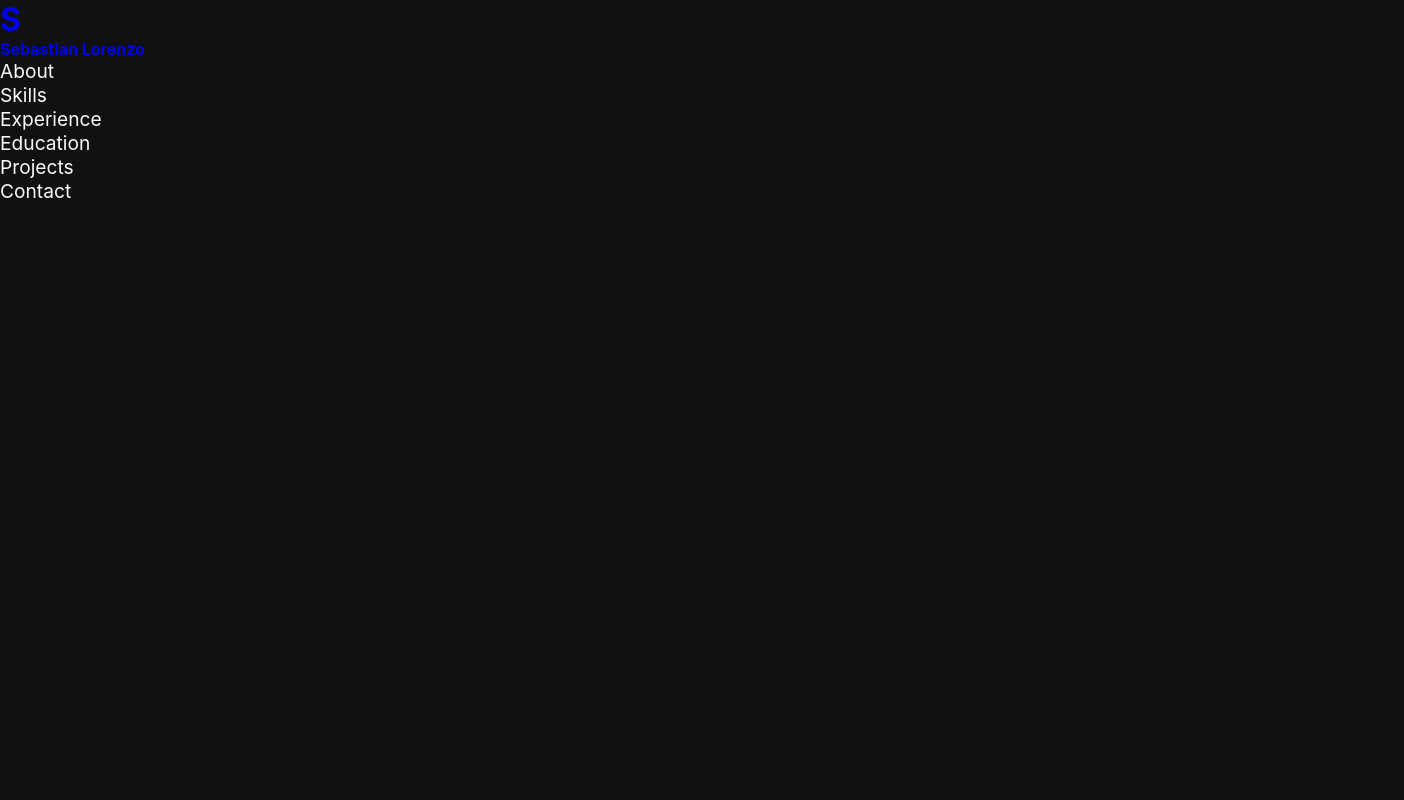
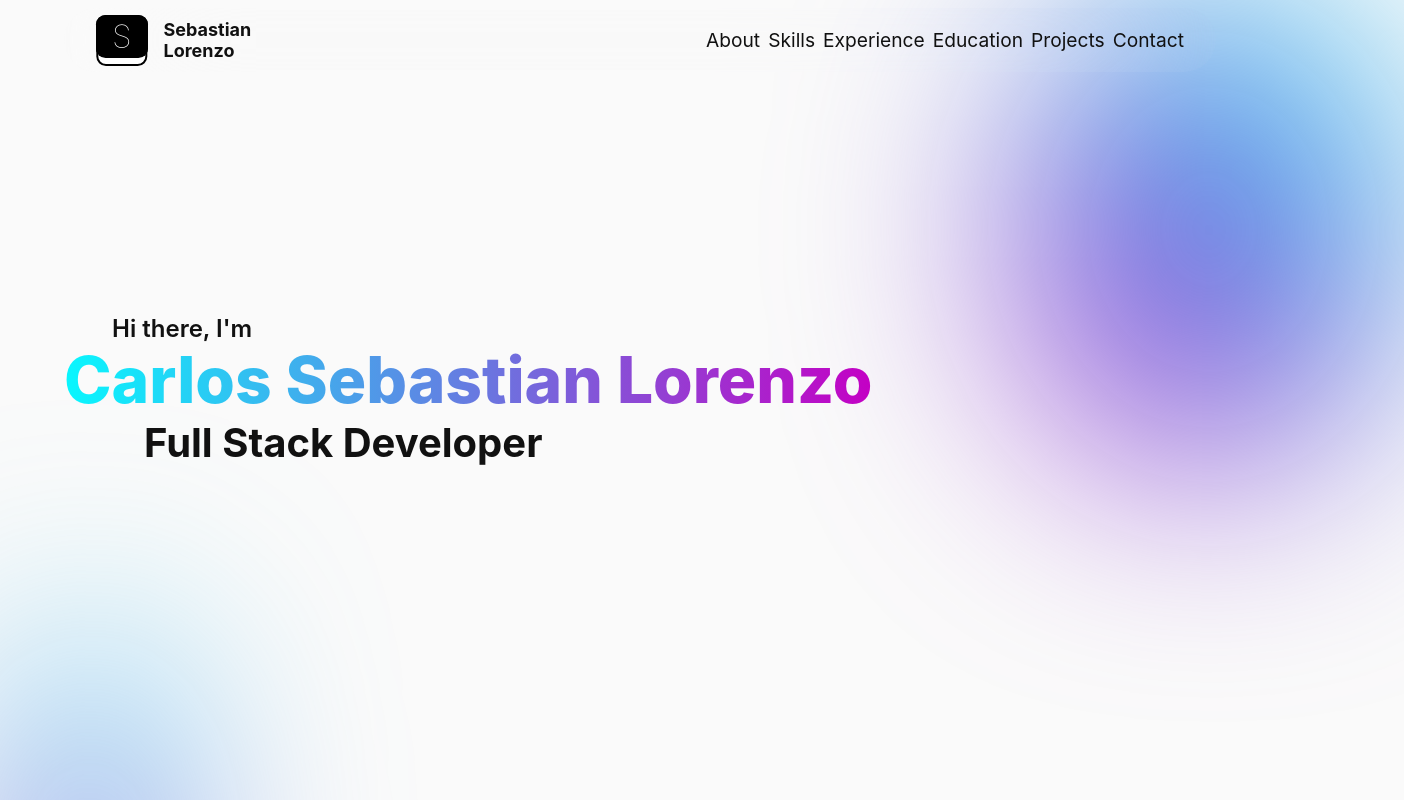
Before and after one commit to CarlosSebastianLorenzo/Portfolio, a React (Vite) app: page / in a window 1280 px wide. Shown: the top 800 px of the page, 1404 px wide, since content can reach past the window. Built offline with nearby package versions, Linux system fonts and the light colour scheme.

Commit message:
Component About + Styles

```diff
--- /dev/null
+++ b/src/components/About.jsx
@@ -0,0 +1,15 @@
+/* eslint-disable react/no-unescaped-entities */
+import Cursor from "./Cursor"
+
+const About = () => {
+    return (
+        <section id='about'>
+            <h4>Hi there, I'm</h4>
+            <h1>Carlos Sebastian Lorenzo</h1>
+            <h2>Full Stack Developer</h2>
+            <Cursor/>
+        </section>
+    )
+}
+
+export default About
--- a/src/index.css
+++ b/src/index.css
@@ -23,15 +23,15 @@
     --dark-bg-secondary-color: #333;
     --dark-text-color: #fafafa;
     /*COLORS*/
-    --primary-color: #FE53BB;
+    --primary-color: #c400c4;
     --secondary-color: #08F7FE;
     --terthiary-color: #09FBD3;
     --bg-color: var(--dark-bg-color);
     --bg-secondary-color: var(--dark-bg-secondary-color);
     --text-color: var(--dark-text-color);
-    /* --bg-color: var(--light-bg-color);
+    --bg-color: var(--light-bg-color);
     --bg-secondary-color: var(--light-bg-secondary-color);
-    --text-color: var(--light-text-color); */
+    --text-color: var(--light-text-color);
 }
 
 /* SELECTION*/
@@ -62,6 +62,133 @@
 a{
     text-decoration: none;
 }
+
+ul{
+    list-style: none;
+}
+body{
+    min-height: 100vh;
+    max-width: calc(100vw-.7em);
+    background: var(--bg-color);
+    color: var(--text-color);
+    display: flex;
+    flex-direction: column;
+    align-items: center;
+    overflow: hidden;
+}
+/*HEADER*/
+header{
+    height: 8vh;
+    min-height: fit-content;
+    width: 90vw;
+    display: flex;
+    justify-content: space-between;
+    max-width: 1440px;
+    padding-right: clamp(1em);
+    padding-left: 1em;
+    backdrop-filter: blur(5em);
+    margin-top: 1vh;
+    padding-right: 2em;
+    padding-left: 2em;
+    border-radius: 5em;
+}
+/* header:before{
+    content: '';
+    position: absolute;
+    height: 10vh;
+    width: 100vw;
+    top: 0;
+    left: 0;
+    backdrop-filter: blur(5em);
+    z-index: 0;
+} */
+/*Logo*/
+.logo{
+    max-height: 10vh;
+    display: flex;
+    align-items: center;
+    gap: 1em;
+    z-index: 0;
+}
+.logo img{
+    max-height: 7vh;
+    transition: 1s ease;
+}
+.logo:hover img{
+    scale: 1.05;
+    filter:drop-shadow(var(--primary-color) .1em .01em .1em);
+}
+.logo h4{
+    font-size: large;
+    color: var(--text-color);
+    transition: 1s ease;
+}
+.logo:hover h4{
+    color: var(--primary-color);
+    text-shadow: var(--primary-color) .1em .1em 2em;
+}
+.favicon{
+    background: #000;
+    width: 2em;
+    aspect-ratio: 1.2/1;
+    border-radius: .3em;
+    position: relative;
+    font-weight:lighter;
+    color: #fff;
+    transition: 1s ease;
+    margin-bottom: .2em;
+}
+.favicon::after{
+    content: 'S';
+    position: absolute;
+    bottom: 0;
+    left: 0;
+    height: 100%;
+    width: 100%;
+    color: currentColor;
+    background: #000;
+    border-radius: .3em;
+    z-index: 1;
+    display: flex;
+    align-items: center;
+    justify-content: center;
+}
+.favicon::before{
+    content: '';
+    position: absolute;
+    bottom: -.23em;
+    left: 50%;
+    translate: -50%;
+    height: 100%;
+    width: 92%;
+    background: currentColor;
+    border-radius: .3em;
+    border: #000 .07em solid;
+    z-index: 0;
+}
+.logo:hover .favicon{
+    color: var(--primary-color);
+    box-shadow: var(--primary-color) .01em .01em .5em;
+}
+.logo:active .favicon{
+    transform: scale(.9);
+}
+/*Nav*/
+nav{
+    height: 100%;
+    width: 100%;
+    display: flex;
+    align-items: center;
+    justify-content: flex-end;
+}
+nav ul{
+    height: 100%;
+    width: 100%;
+    display: flex;
+    align-items: center;
+    justify-content: flex-end;
+    gap: .5em;
+}
 .link{
     color: var(--text-color);
     transition: .5s ease;
@@ -70,26 +197,108 @@ a{
     font-weight: 400;
 }
 .link:hover{
-    color: var(--primary-color);
+    color: var(--secondary-color);
 }
 .link::before{
     content: "";
     position: absolute;
     width: 0;
-    height: .1em;
-    bottom: 0;
-    background: var(--primary-color);
+    height: .2em;
+    bottom: -.3em;
+    border-radius: .1em;
+    background: var(--secondary-color);
     transition: 1s ease;
 }
 .link:hover::before{
     width: 100%;
 }
-ul{
-    list-style: none;
+/*MAIN*/
+main{
+    min-height: 80vh;
 }
-body{
-    min-height: 150vh;
-    max-width: calc(100vw-.7em);
-    background: var(--bg-color);
-    color: var(--text-color);
+/*About*/
+#about{
+    min-height: 80vh;
+    display: flex;
+    flex-direction: column;
+    justify-content: center;
+    align-items: flex-start;
+    cursor: none;
 }
+#about:before, #about:after{
+    content: '';
+    position: absolute;
+    height: 60vh;
+    top: 0;
+    right: -10em;
+    width: 30vw;
+    border-radius: 50%;
+    background: linear-gradient(45deg,var(--primary-color), var(--secondary-color));
+    filter: blur(7em);
+    z-index: -1;
+    animation: bg 20s ease-in-out alternate infinite;
+}
+#about:after{
+    top: 80vh;
+    left: 4em;
+    width: 10vw;
+}
+@keyframes bg {
+    from { translate: 0 0}
+    to {translate: -15em -4em;
+        rotate: 5deg;}
+}
+#about h4{
+    line-height: 1em;
+    font-weight: 600;
+    font-size: 1.5em;
+    padding-left: 2em;
+}
+#about :is(h1,h2,h4):hover ~ .cursorCircle {
+    opacity: 0;
+}
+#about :is(h1,h2,h4):hover ~ .cursorCircle:first-of-type {
+    mix-blend-mode: difference;
+    opacity: 1;
+    scale: 12;
+    background: #fff;
+    z-index: 1;
+}
+#about :is(h2,h4):hover ~ .cursorCircle:first-of-type {
+    scale: 4;
+}
+#about h1{
+    font-weight: 800;
+    font-size: 4em;
+    text-wrap: wrap;
+    /* max-width: 10em; */
+    /* line-height: 1em; */
+    background: linear-gradient(to left, var(--primary-color), var(--secondary-color));
+    -webkit-background-clip: text;
+    -webkit-text-fill-color: transparent;
+}
+#about h1::selection{
+    background-color: transparent;
+}
+#about h2{
+    font-weight: 700;
+    font-size: 2.5em;
+    padding-left: 2em;
+}
+/*CURSOR*/
+.cursorCircle{
+    height: 1.5em;
+    width: 1.5em;
+    border-radius: 1.5em;
+    background-color: black;
+    position: absolute;
+    top: -10em;
+    left: -10em;
+    pointer-events: none;
+    z-index: -1;
+    transition: scale .5s ease;
+}
+/*FOOTER*/
+footer{
+    min-height: 10vh;
+}
--- a/src/pages/Home.jsx
+++ b/src/pages/Home.jsx
@@ -1,7 +1,9 @@
+import About from "../components/About"
+
 const Home = () => {
     return (
         <main>
-
+            <About/>
         </main>
     )
 }
```
